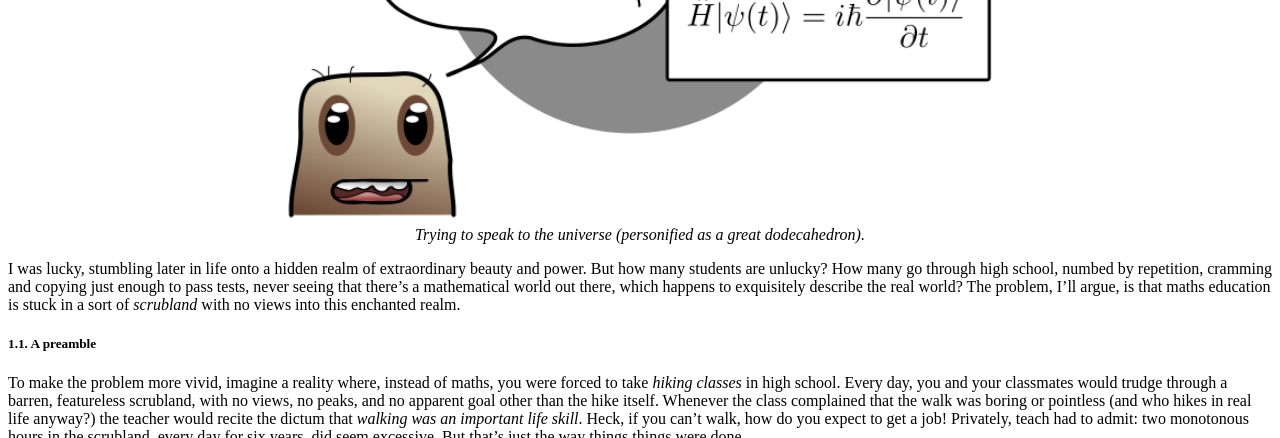
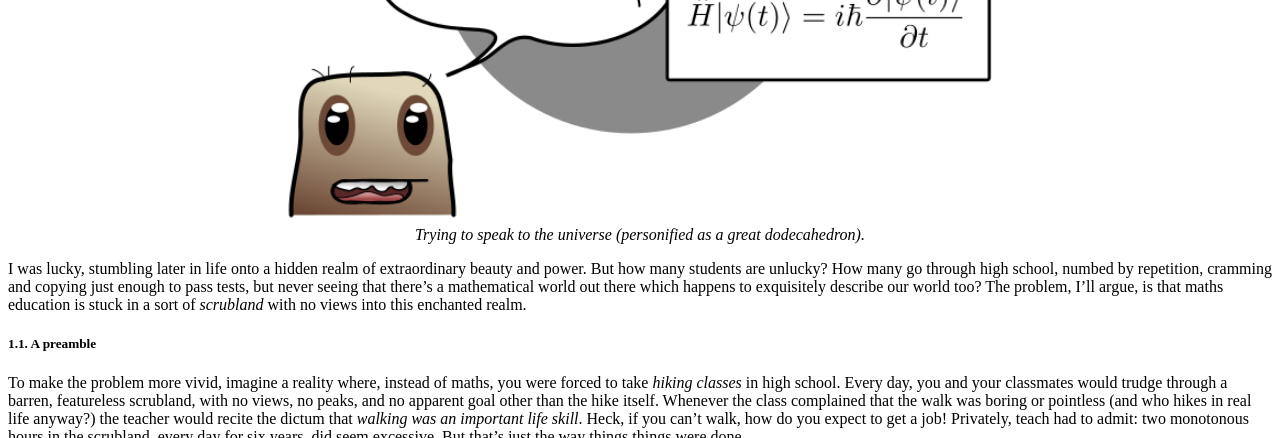
Before and after one commit to hapax/hapax.github.io, a Jekyll site: the page built from assets/teaching.md, in a window 1280 px wide and 900 px high, scrolled down 2112 px, cut to the strip 0-438 px from the top of the window. Built offline with Jekyll 4.4.1, drawn with Linux system fonts in a browser that asks for light colours; our own code applies the rules of GitHub Pages for plain Markdown files; formulas are drawn with MathJax 3; a script that is not in the unit is left out.

Commit message:
Update teaching.md

```diff
--- a/assets/teaching.md
+++ b/assets/teaching.md
@@ -100,9 +100,9 @@ I was lucky, stumbling later in life onto a hidden realm of
 extraordinary beauty and power.
 But how many students are unlucky?
 How many go through high school, numbed by repetition, cramming and
-copying just enough to pass tests, never seeing that there's a
-mathematical world out there, which happens to exquisitely describe
-the real world?
+copying just enough to pass tests, but never seeing that there's a
+mathematical world out there which happens to exquisitely describe our
+world too?
 The problem, I'll argue, is that maths education is stuck in a sort of
 *scrubland* with no views into this enchanted realm.
 
```
